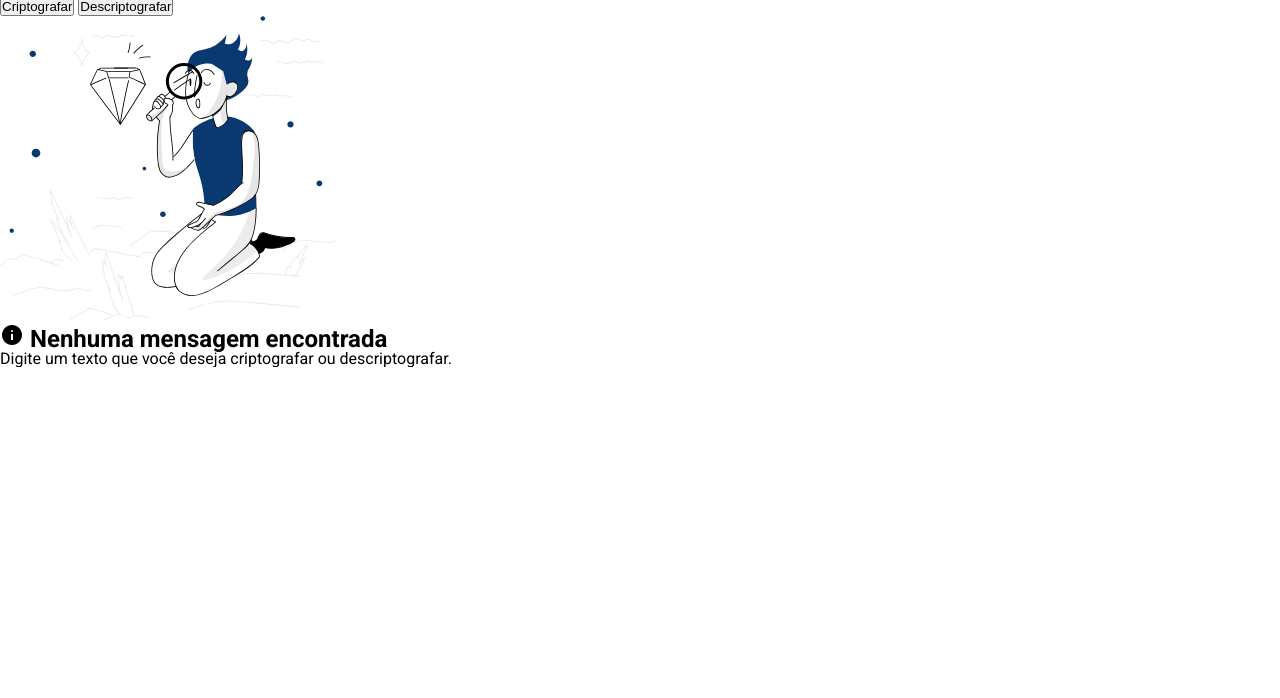
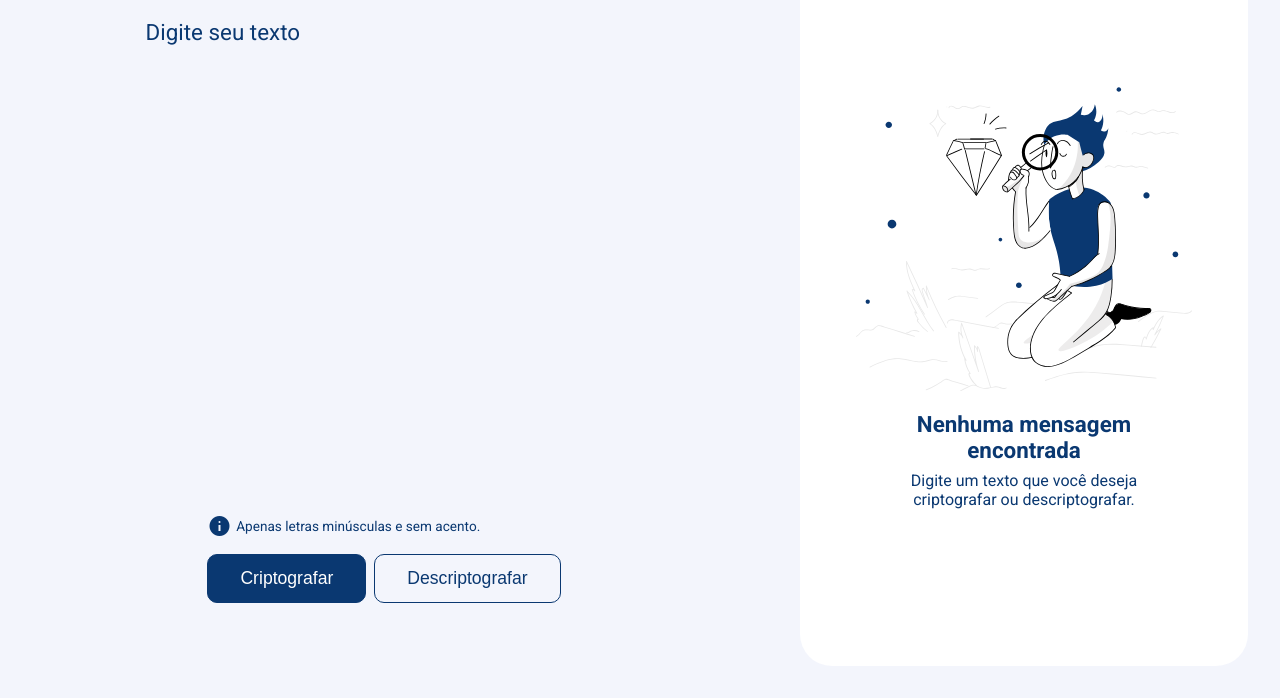
Before and after one commit to jvalvarenga/one-challenge, a plain HTML site: page index.html in a window 1280 px wide. Shown: the part 102-800 px from the top of the page. Drawn offline with nearby package versions, Linux system fonts and the light colour scheme.

Commit message:
Add update land page.

```diff
--- a/index.html
+++ b/index.html
@@ -37,35 +37,44 @@
   </head>
   <body>
     <main>
+      <div class="decoder-content-wrap">
         <header>
           <div class="logo-container">
             <img src="images/alura-logo.png" alt="Alura logo" />
           </div>
         </header>
-      <div class="decoder-wrap">
         <div class="decoder-content">
-          <h1>Digite seu texto</h1>
+          <textarea
+            type="text"
+            name="text"
+            id="text"
+            rows="16"
+            placeholder="Digite seu texto"
+            class="decoder-input"
+          ></textarea>
+          <div class="decoder-buttons">
+            <p>
+              <span class="material-symbols-outlined"> info </span>
+              Apenas letras minúsculas e sem acento.
+            </p>
+            <div class="button-wrap">
+              <button class="button btn-primary">Criptografar</button>
+              <button class="button btn-secondary">Descriptografar</button>
             </div>
-        <div class="decoder-buttons">
-          <p>Apenas letras minúsculas e sem acento.</p>
-          <div class="button-wrap">
-            <button class="button primary">Criptografar</button>
-            <button class="button secondary">Descriptografar</button>
           </div>
         </div>
       </div>
       <div class="decoder-result">
-        <div class="illustartion-conteiner">
+        <div class="decoder-results-wrap">
+          <div class="illustration-conteiner">
             <img src="images/illustration.svg" alt="Ilustração" />
           </div>
           <div class="start-text">
-          <h2>
-            <span class="material-symbols-outlined"> info </span>
-            Nenhuma mensagem encontrada
-          </h2>
+            <h2>Nenhuma mensagem encontrada</h2>
             <p>
               Digite um texto que você deseja criptografar ou descriptografar.
             </p>
+          </div>
         </div>
       </div>
     </main>
--- a/main.css
+++ b/main.css
@@ -1,28 +1,36 @@
+:root {
+  --page-bg-color: #f3f5fc;
+  --bg-color: #ffffff;
+  --primary-color: #0a3871;
+  --secondary-color: #d8dfe8;
+}
+
 * {
   margin: 0;
   padding: 0;
   box-sizing: border-box;
 }
 
+body,
+html {
+  min-height: 100%;
+  overflow-x: hidden;
+  line-height: normal;
+  width: 100%;
+  height: 100%;
+}
+
 body {
   font-family: "Roboto", sans-serif;
+  font-weight: 400;
+  font-size: 16px;
   direction: ltr;
-  text-align: left;
   min-height: 100%;
   min-width: 320px;
   display: flex;
   flex-direction: column;
-}
-
-body,
-html {
-  min-height: 100%;
-  overflow-x: hidden;
-  line-height: 1.2;
-}
-
-body {
-  line-height: 1;
+  background-color: var(--page-bg-color);
+  color: var(--primary-color);
 }
 
 ol,
@@ -47,3 +55,141 @@ table {
   border-collapse: collapse;
   border-spacing: 0;
 }
+
+a {
+  text-decoration: none;
+  color: inherit;
+}
+
+p {
+  font-size: 1rem;
+}
+
+/* Page Code Start Here */
+
+main {
+  display: flex;
+  align-items: center;
+  justify-content: center;
+  height: 100%;
+  width: 100%;
+}
+
+.decoder-content-wrap {
+  width: 60%;
+  height: 100%;
+  margin-right: auto;
+  float: left;
+  padding: 2rem;
+}
+
+.decoder-content {
+  width: 100%;
+  height: 80%;
+  display: flex;
+  align-items: center;
+  justify-content: space-between;
+  flex-direction: column;
+  margin-top: 2rem;
+}
+
+.decoder-input {
+  width: 70%;
+  resize: none;
+  padding: 0.5rem;
+  border: none;
+  outline: none;
+  font-family: "Roboto";
+  font-size: 1rem;
+  background-color: var(--page-bg-color);
+  color: var(--primary-color);
+}
+
+.decoder-input::placeholder {
+  font-size: 1.4rem;
+  color: var(--primary-color);
+  line-height: 0.9;
+}
+
+.decoder-buttons {
+  display: flex;
+  flex-direction: column;
+  gap: 1rem;
+}
+
+.decoder-buttons p {
+  display: flex;
+  align-items: center;
+  font-size: 0.85rem;
+  gap: 0.3rem;
+}
+
+.button-wrap {
+  display: flex;
+  gap: 0.5rem;
+}
+
+.button {
+  padding: 0.8rem 2rem;
+  font-size: 1.1rem;
+  border-radius: 10px;
+  outline: none;
+  border: 1px solid var(--primary-color);
+}
+
+.btn-primary {
+  background-color: var(--primary-color);
+  color: var(--bg-color);
+}
+
+.btn-secondary {
+  background-color: var(--page-bg-color);
+  color: var(--primary-color);
+}
+
+.decoder-result {
+  width: 40%;
+  height: 100%;
+  margin-left: auto;
+  float: right;
+  padding: 2rem;
+}
+
+.decoder-results-wrap {
+  width: 100%;
+  height: 100%;
+  display: flex;
+  align-items: center;
+  justify-content: center;
+  flex-direction: column;
+  background-color: var(--bg-color);
+  border-radius: 2rem;
+}
+
+.illustration-conteiner {
+  height: auto;
+  width: auto;
+  display: block;
+}
+
+.illustration-conteiner img {
+  width: auto;
+  height: auto;
+  object-fit: cover;
+}
+
+.start-text {
+  height: auto;
+  width: 70%;
+  display: flex;
+  flex-direction: column;
+  justify-content: center;
+  align-items: center;
+  text-align: center;
+  gap: 0.5rem;
+  margin-top: 1rem;
+}
+
+.start-text h2 {
+  font-size: 1.4rem;
+}
```
Lines whose indentation alone changed are shown as unchanged.
